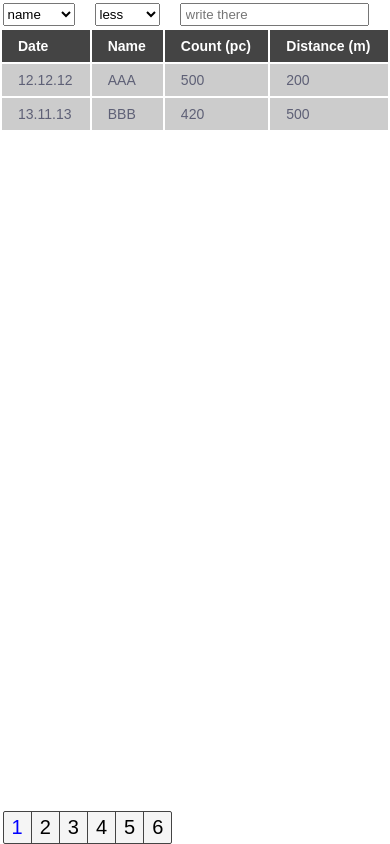
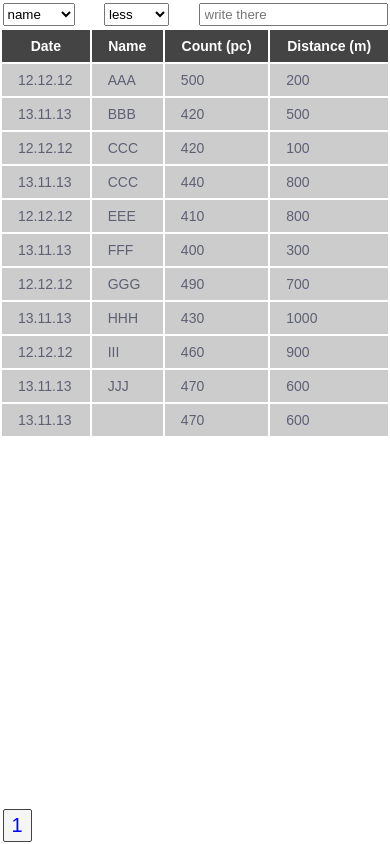
Before and after one commit to Fpsska/Database-seacher, a React (Create React App) app: page / in a window 390 px wide. Built offline with nearby package versions, Linux system fonts and the light colour scheme.

Commit message:
feat: add responsive for all app & wrap Table.tsx in table-wrapper container

```diff
--- a/src/app/slices/navSlice.ts
+++ b/src/app/slices/navSlice.ts
@@ -7,7 +7,7 @@ interface navSliceTypes {
 
 const initialState: navSliceTypes = {
     currentPage: 1,
-    itemsPerPage: 2
+    itemsPerPage: 11
 };
 
 const navSlice = createSlice({
--- /dev/null
+++ b/src/assets/_media.scss
@@ -0,0 +1,17 @@
+@media screen and (max-width: 425px) {
+    .filter-form__wrapper {
+        justify-content: space-between;
+    }
+}
+
+@media screen and (max-width: 375px) {
+    .filter-form__wrapper {
+        flex-direction: column;
+        :not(:last-child) {
+            margin: 0 0 15px 0;
+        }
+    }
+    .table-wrapper {
+        height: calc(100vh - 96px - 38px);
+    }
+}
--- a/src/components/App/App.tsx
+++ b/src/components/App/App.tsx
@@ -5,7 +5,8 @@ import { Routes, Route } from 'react-router-dom';
 import Layout from '../common/Layout';
 import MainPage from '../pages/MainPage';
 
-import '../../assets/style.scss';
+import '../../assets/_style.scss';
+import '../../assets/_media.scss';
 import './App.css';
 
 const App: React.FC = () => {
--- a/src/components/Filter/filter.scss
+++ b/src/components/Filter/filter.scss
@@ -1,6 +1,7 @@
 .filter-form {
     &__wrapper {
         display: flex;
+        flex-wrap: wrap;
         padding: 2.5px;
         :not(:last-child) {
             margin: 0 20px 0 0;
--- a/src/components/Pagination/pagination.scss
+++ b/src/components/Pagination/pagination.scss
@@ -1,5 +1,5 @@
 .pagination {
-    padding: 2.5px 2.5px 0 2.5px;
+    padding: 2.5px;
 }
 
 .nav {
--- a/src/components/Table/table.scss
+++ b/src/components/Table/table.scss
@@ -6,6 +6,29 @@ th {
 
 th {
     cursor: pointer;
+    text-align: center;
+}
+
+.table-wrapper {
+    height: calc(100vh - 28px - 38px);
+    overflow: auto;
+    &::-webkit-scrollbar {
+        width: 6px;
+        height: 6px;
+    }
+    &::-webkit-scrollbar-track {
+        box-shadow: inset 0 0 6px #ccc;
+    }
+    &::-webkit-scrollbar-thumb {
+        box-shadow: inset 0 0 6px #ccc;
+    }
+    &::-webkit-scrollbar-corner {
+        background-color: transparent;
+    }
+}
+
+.table {
+    width: 100%;
 }
 
 .table__body .empty {
--- a/src/components/pages/MainPage.tsx
+++ b/src/components/pages/MainPage.tsx
@@ -6,7 +6,9 @@ const MainPage: React.FC = () => {
     return (
         <div className="page">
             <div className="page__wrapper">
-                <Table />
+                <div className="table-wrapper">
+                    <Table />
+                </div>
             </div>
         </div>
     );
```
Also changed, not shown: src/assets/_style.scss (renamed from src/assets/style.scss).
